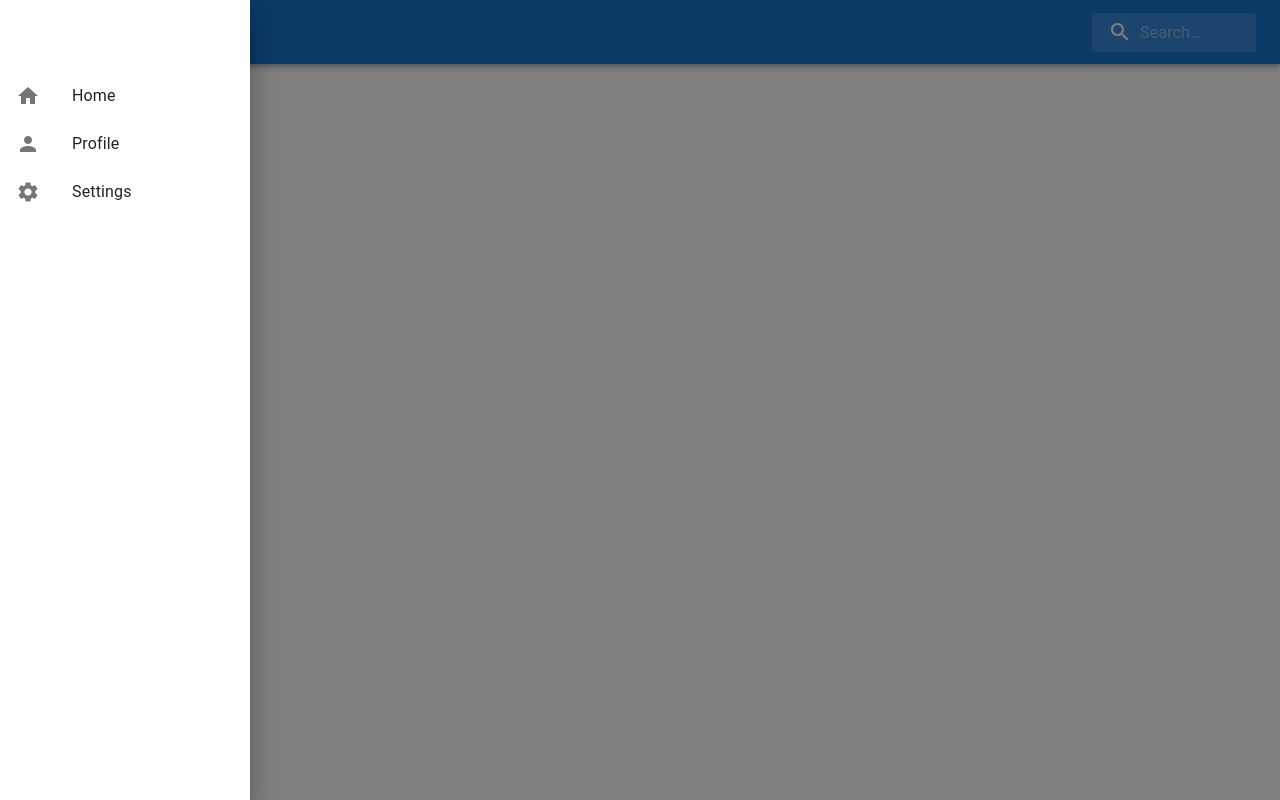
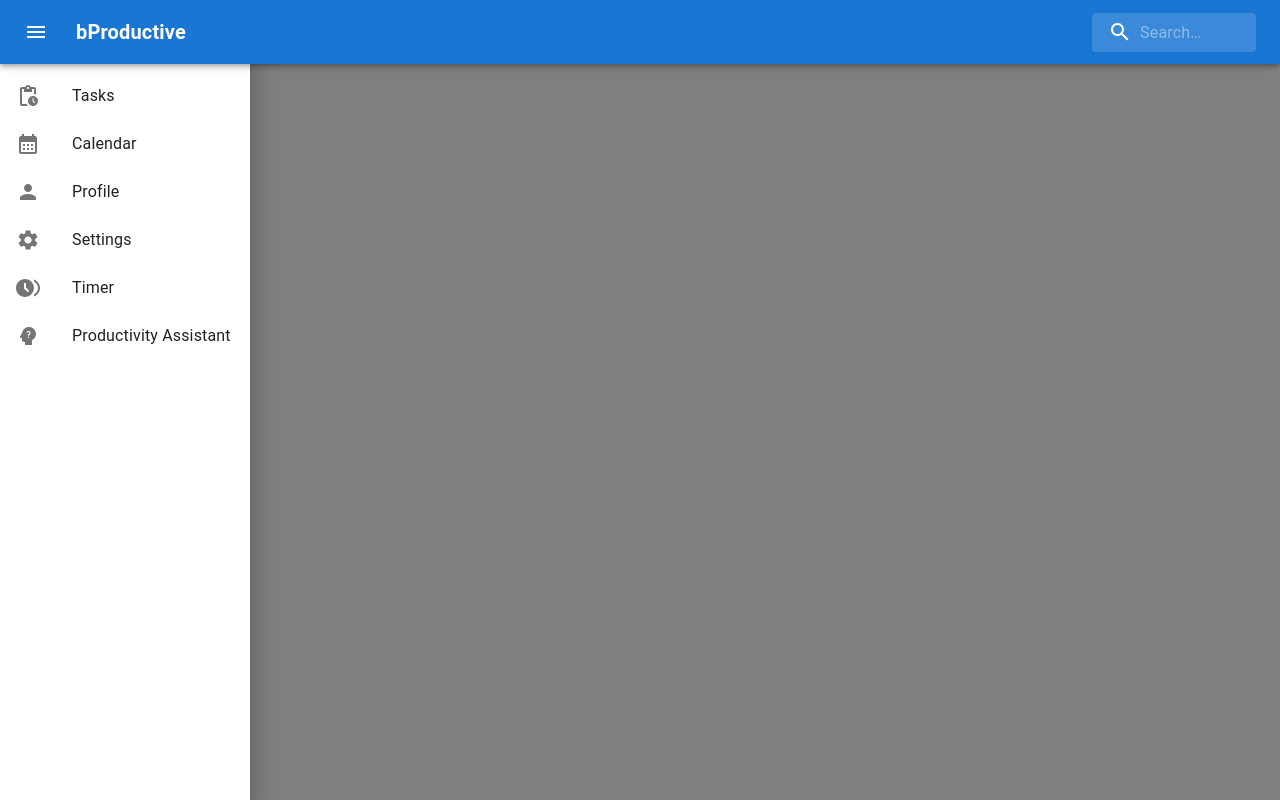
Before and after one commit to Don-Laliberte/MRUHacks2024, a React (Vite) app in the folder client/: page / in a window 1280 px wide. Both pictures are taken after a click on the button "open drawer". Built offline with nearby package versions, Linux system fonts and the light colour scheme.

Commit message:
Fixed the side drawer button

```diff
--- a/client/src/components/NavBar.jsx
+++ b/client/src/components/NavBar.jsx
@@ -7,18 +7,20 @@
 import Typography from "@mui/material/Typography";
 import InputBase from "@mui/material/InputBase";
 import MenuIcon from "@mui/icons-material/Menu";
-import HomeIcon from '@mui/icons-material/Home';
-import PersonIcon from '@mui/icons-material/Person';
-import SettingsIcon from '@mui/icons-material/Settings';
+import HomeIcon from "@mui/icons-material/Home";
+import PersonIcon from "@mui/icons-material/Person";
+import SettingsIcon from "@mui/icons-material/Settings";
 import SearchIcon from "@mui/icons-material/Search";
 import Drawer from "@mui/material/Drawer";
-import List from '@mui/material/List';
+import List from "@mui/material/List";
 import ListItem from "@mui/material/ListItem";
 import ListItemIcon from "@mui/material/ListItemIcon";
 import ListItemText from "@mui/material/ListItemText";
-import { useState } from 'react';
-
-
+import { useState } from "react";
+import PendingActionsIcon from "@mui/icons-material/PendingActions";
+import CalendarMonthIcon from "@mui/icons-material/CalendarMonth";
+import BrowseGalleryIcon from "@mui/icons-material/BrowseGallery";
+import PsychologyAltIcon from "@mui/icons-material/PsychologyAlt";
 
 const Search = styled("div")(({ theme }) => ({
   position: "relative",
@@ -62,25 +64,27 @@
   },
 }));
 
-
-
 export default function NavBar() {
-    const [isDrawerOpen, setIsDrawerOpen] = useState(0);
+  const [isDrawerOpen, setIsDrawerOpen] = useState(false);
 
   const toggleDrawer = (open) => (event) => {
+    console.log("Drawer Clicked")
     if (
-          event.type === 'keydown' &&
-          (event.key === 'Tab' || event.key === 'Shift')
+      event.type === "keydown" &&
+      (event.key === "Tab" || event.key === "Shift")
     ) {
       return;
     }
-        setIsDrawerOpen(open);
+    setIsDrawerOpen(open => !open);
   };
 
   const menuItems = [
-        { text: 'Home', icon: <HomeIcon /> },
-        { text: 'Profile', icon: <PersonIcon /> },
-        { text: 'Settings', icon: <SettingsIcon /> },
+    { text: "Tasks", icon: <PendingActionsIcon /> },
+    { text: "Calendar", icon: <CalendarMonthIcon /> },
+    { text: "Profile", icon: <PersonIcon /> },
+    { text: "Settings", icon: <SettingsIcon /> },
+    { text: "Timer", icon: <BrowseGalleryIcon /> },
+    { text: "Productivity Assistant", icon: <PsychologyAltIcon /> },
   ];
 
   const drawerContent = (
@@ -93,9 +97,7 @@
       <List>
         {menuItems.map((item) => (
           <ListItem button key={item.text}>
-                <ListItemIcon>
-                  {item.icon}
-                </ListItemIcon>
+            <ListItemIcon>{item.icon}</ListItemIcon>
             <ListItemText primary={item.text} />
           </ListItem>
         ))}
@@ -105,7 +107,7 @@
 
   return (
     <Box sx={{ flexGrow: 1 }}>
-      <AppBar position="fixed">
+      <AppBar position="fixed" sx={{ zIndex: (theme) => theme.zIndex.drawer + 1 }}>
         <Toolbar color="purple">
           <IconButton
             size="large"
@@ -123,7 +125,9 @@
             component="div"
             sx={{ flexGrow: 1, display: { xs: "none", sm: "block" } }}
           >
+            <Box fontWeight={"fontWeightBold"} >
                 bProductive
+            </Box>
           </Typography>
           <Search>
             <SearchIconWrapper>
```
Also changed, not shown: client/src/components/AiAssistant.jsx (added, +11 -0 lines). Lines whose indentation alone changed are shown as unchanged.
